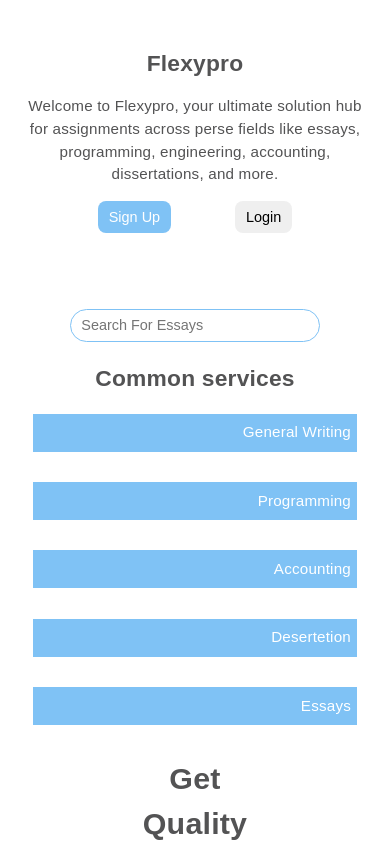
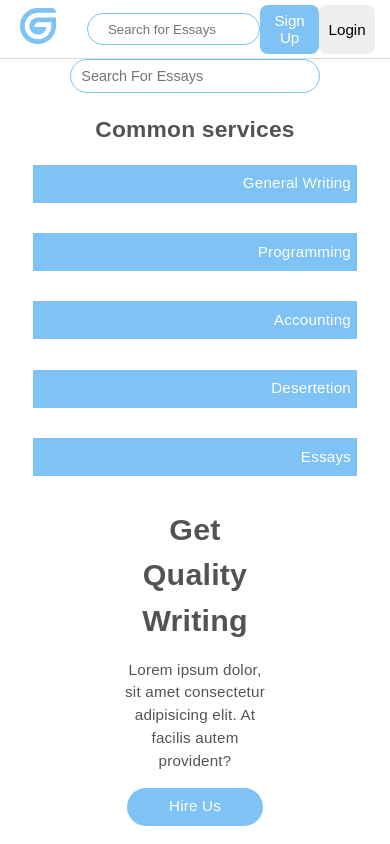
Before and after one commit to Gigitise/landing-page, a React (Vite) app: page / in a window 390 px wide. Shown: the top 844 px of the page. Built offline with nearby package versions, Linux system fonts and the light colour scheme; grey boxes are pictures that could not be loaded.

Commit message:
Refactor Navbar

```diff
--- a/src/components/navbar/Navbar.jsx
+++ b/src/components/navbar/Navbar.jsx
@@ -1,17 +1,24 @@
+import gigitise from '../../../public/gigitise.svg'
 import './navbar.css';
 
 const Navbar = () => {
     return (
         <nav>
-            <div>
-                <h1>Flexypro</h1>
+            <div className='nav-left'>
+                <img src={gigitise} style={{width:'3rem'}} alt="logo" />
+                {/* <h1>Flexypro</h1> */}
             </div>
-            <p>
+            {/* <p>
                 Welcome to Flexypro, your ultimate solution hub for assignments across perse fields like essays, programming, engineering, accounting, dissertations, and more.
-            </p>
-            <div className='nav-actions'>
-                <button>Sign Up</button>
-                <button>Login</button>
+            </p>     */}
+            <div className='nav-right'>
+                <div className='search-bar'>
+                    <input type="text" placeholder='Search for Essays'/>
+                </div>
+                <div className='nav-btns'>
+                    <button>Sign Up</button>
+                    <button>Login</button>
+                </div>
             </div>
         </nav>
     );
--- a/src/components/navbar/navbar.css
+++ b/src/components/navbar/navbar.css
@@ -1,42 +1,76 @@
 nav {
     display: flex;
-    flex-direction: column;
+    flex-direction: row;
     align-items: center;
-    overflow: hidden;
-    padding: 3rem 1.5rem;
+    justify-content: space-between;
+    padding: 0.2rem 1.5rem;
+    border-bottom: 1px solid #dadada;
+}
+.nav-left{
+    width: 40%;
+}
+.nav-right{
+    width: 60%;
+    display: flex;
+    flex-direction: row;
+    align-items: center;
+    justify-content: space-between;
+}
+.search-bar{
+    width: 60%;
+}
+.search-bar input{
+    width: 90%;
+    height: 2rem;
+    border-radius: 20px;
+    border: 1px solid var(--secondary-color);
+    padding: 0 0.5rem;
+    text-indent: 0.8rem;
+}
+.search-bar input:focus{
+    outline: none;
+    border: 1px solid var(--primary-color);
+}
+.nav-btns {
+    width: 40%;
+    display: flex;
+    justify-content: space-around;
 }
 
-p {
-    text-align: center;
-    max-width: 500px;
-}
-
-.nav-actions {
-    width: 35%;
-    display: flex;
-    justify-content: space-around;
-    margin-bottom: 2rem;
-}
-
-.nav-actions button {
+.nav-btns button {
     border: none;
     font-size: var(--fontsize-normal);
     border-radius: 8px;
+    padding: 0.5rem 1rem;
+    font-size: 1rem;
 }
 
-.nav-actions button:nth-child(1) {
+.nav-btns button:nth-child(1) {
     background-color: var(--secondary-color);
     color: #fff;
 }
 
-@media only screen and (max-width: 600px) {
-    .nav-actions {
-        width: 45%;
+
+@media only screen and (max-width: 768px) {
+    .nav-left{
+        width: 30%;
+    }
+    .nav-right{
+        width: 70%;
     }
 }
 
 @media only screen and (max-width: 600px) {
-    .nav-actions {
-        width: 75%;
+    nav{
+        padding: 0.2rem 1rem;
+    }
+    .nav-left{
+        width: 20%;
+    }
+    .nav-right{
+        width: 80%;
+    }
+    .nav-btns button{
+        padding: 0.5rem 0.6rem;
     }
 }
```
Also changed, not shown: public/gigitise.svg (added).
